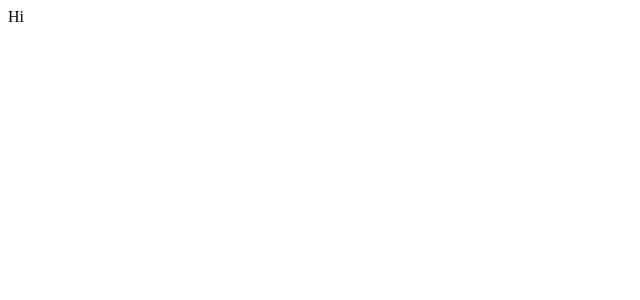
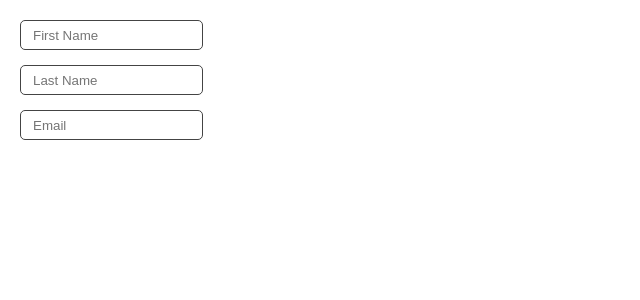
Before and after one commit to GiannisTzonis/form, a React (Create React App) app: page / in a window 1280 px wide. Shown: the top 300 px of the page, without its empty margins (0-640 px from the left). Built offline with nearby package versions, Linux system fonts and the light colour scheme.

Commit message:
added forms

```diff
--- a/package.json
+++ b/package.json
@@ -1,5 +1,5 @@
 {
-    "name": "jokesApp",
+  "name": "form",
   "version": "0.1.0",
   "private": true,
   "dependencies": {
--- /dev/null
+++ b/src/Form.js
@@ -0,0 +1,44 @@
+import React from "react";
+
+export default function Form() {
+  const [formData, setFormData] = React.useState({
+    firstName: "",
+    lastName: "",
+    email: "",
+  });
+
+  function handleChange(event) {
+    setFormData((prevFormData) => {
+      return {
+        ...prevFormData,
+        [event.target.name]: event.target.value,
+      };
+    });
+  }
+
+  return (
+    <form>
+      <input
+        type="text"
+        placeholder="First Name"
+        onChange={handleChange}
+        name="firstName"
+        value={formData.firstName}
+      />
+      <input
+        type="text"
+        placeholder="Last Name"
+        onChange={handleChange}
+        name="lastName"
+        value={formData.lastName}
+      />
+      <input
+        type="email"
+        placeholder="Email"
+        onChange={handleChange}
+        name="email"
+        value={formData.email}
+      />
+    </form>
+  );
+}
--- a/src/styles.css
+++ b/src/styles.css
@@ -0,0 +1,17 @@
+* {
+  box-sizing: border-box;
+}
+
+body {
+  margin: 0;
+  padding: 20px;
+}
+
+input {
+  margin-bottom: 15px;
+  height: 30px;
+  text-indent: 10px;
+  border: 1px solid #444;
+  border-radius: 5px;
+  display: block;
+}
```
Also changed, not shown: src/index.js (+5 -4 lines), src/jokes.md (deleted). Lines whose indentation alone changed are shown as unchanged.
